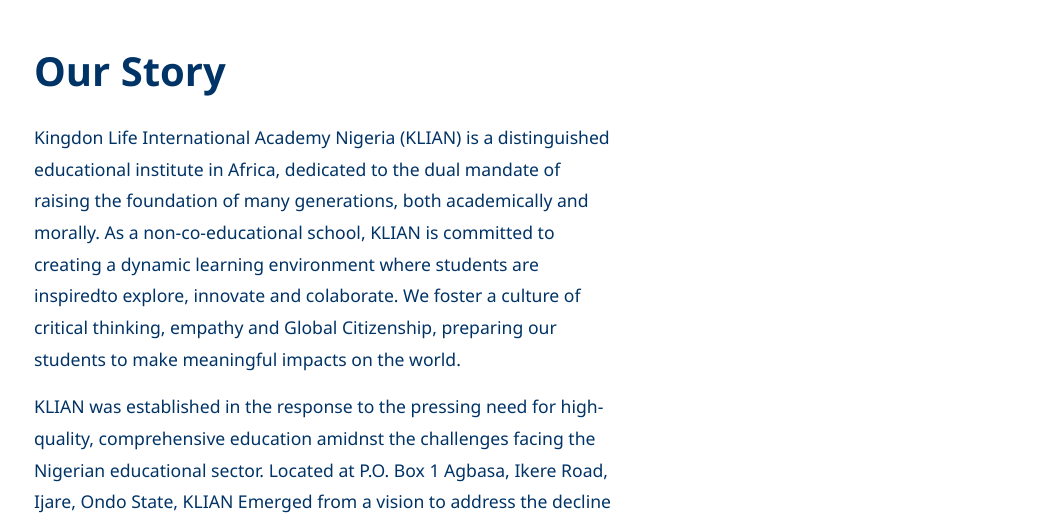
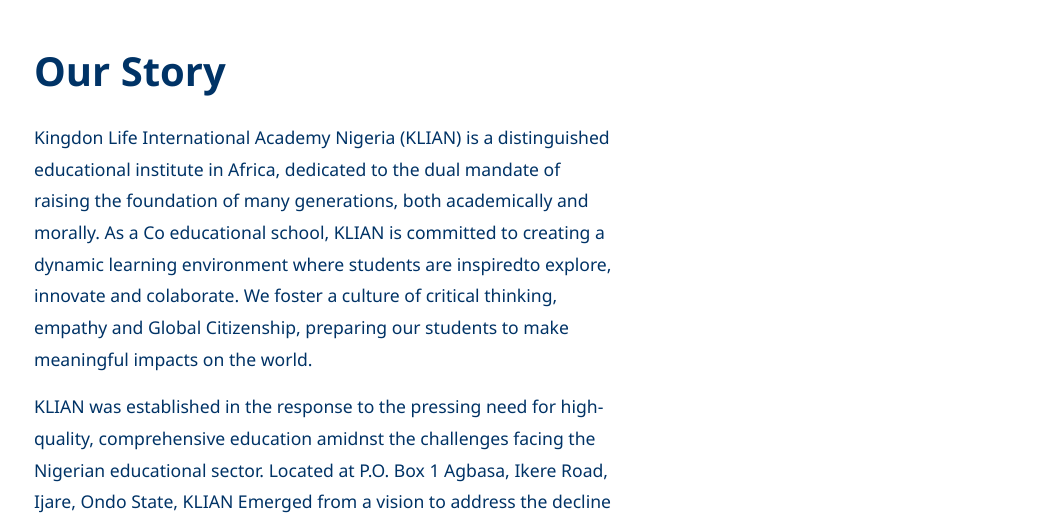
Before and after one commit to Phemmy08/Kingdom, a plain HTML site: page pages/about.html in a window 1280 px wide. Shown: the part 3040-3564 px from the top of the page, without its empty margins (6-1058 px from the left). Drawn offline with Linux system fonts and the light colour scheme.

Commit message:
Changed a word in the about session under our story

```diff
--- a/pages/about.html
+++ b/pages/about.html
@@ -158,7 +158,7 @@
           <div class="story-content">
           <div class="story-text">
             <h2>Our Story</h2>
-            <p>Kingdon Life International Academy Nigeria (KLIAN) is a distinguished educational institute in Africa, dedicated to the dual mandate of raising the foundation of many generations, both academically and morally. As a non-co-educational school, KLIAN is committed to creating a dynamic learning environment where students are inspiredto explore, innovate and colaborate. We foster a culture of critical thinking, empathy and Global Citizenship, preparing our students to make meaningful impacts on the world.</p>
+            <p>Kingdon Life International Academy Nigeria (KLIAN) is a distinguished educational institute in Africa, dedicated to the dual mandate of raising the foundation of many generations, both academically and morally. As a Co educational school, KLIAN is committed to creating a dynamic learning environment where students are inspiredto explore, innovate and colaborate. We foster a culture of critical thinking, empathy and Global Citizenship, preparing our students to make meaningful impacts on the world.</p>
             <p>KLIAN was established in the response to the pressing need for high-quality, comprehensive education amidnst the challenges facing the Nigerian educational sector. Located at P.O. Box 1 Agbasa, Ikere Road, Ijare, Ondo State, KLIAN Emerged from a vision to address the decline in robust educational practices by offering solid academic foundations for future generations and imculating in them the right mental drive and Christian Values from their Formative ages.</p>
             <p>The academy builds on the success of its university foundation programs, where it has achieved notable academic excellence, with over 90% success rates. This experience has inspired KLIAN to extend commitment to educational excellence beyond universitie preparation, now serving students at the Junior Secondary School level (JSS1 and JSS2).</p>
             <P>Founded by Pst. Mayowa Akinola, who also serves as the chairman of the Kinmayor Leadership Foundation - a non governmental Organisation established in 2014 and active in Lagos and Ondo State - KLIAN reflects his deep belief in the potential of Africa's Next generation. Through this acadeny, Pst. Akinola aims to contribute significantly to reshaping the educational landscape and empowering young minds to drive positive change accross the continent.</P>
```
